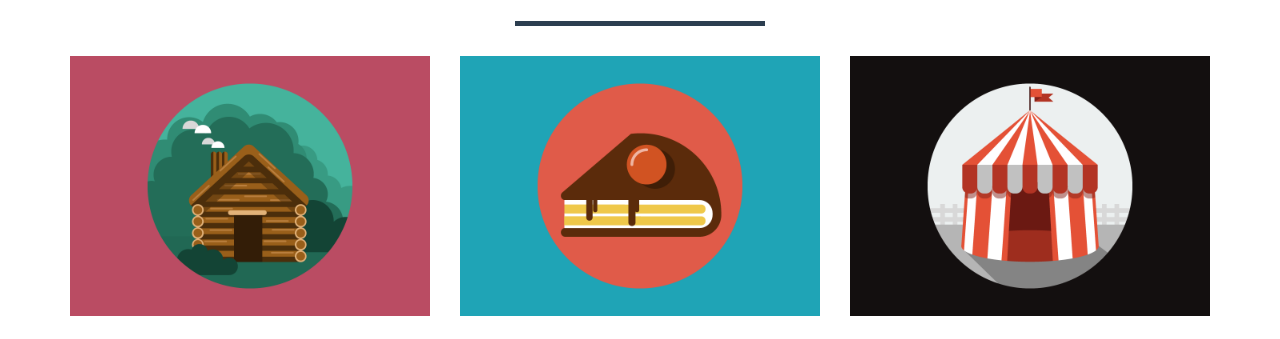
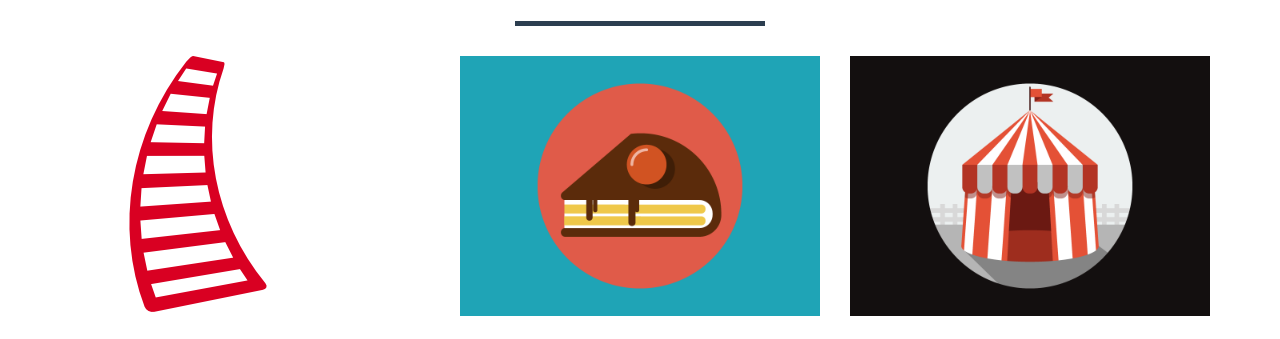
Before and after one commit to Li-Kevin/Li-Kevin.github.io, a website: page index.html in a window 1280 px wide. Shown: the part 613-952 px from the top of the page. Drawn offline with nearby package versions, Linux system fonts and the light colour scheme.

Commit message:
Update index.html - project img use rails
png

```diff
--- a/index.html
+++ b/index.html
@@ -105,7 +105,7 @@
                                 <i class="fa fa-search-plus fa-3x"></i>
                             </div>
                         </div>
-                        <img src="img/portfolio/cabin.png" class="img-responsive" alt="">
+                        <img src="img/portfolio/rails.png" class="img-responsive" alt="">
                     </a>
                 </div>
                 <div class="col-sm-4 portfolio-item">
@@ -321,7 +321,7 @@
                         <div class="modal-body">
                             <h2>Rails 相關作品</h2>
                             <hr class="star-primary">
-                            <img src="img/portfolio/rails.svg" class="img-responsive img-centered" alt="">
+                            <img src="img/portfolio/rails.png" class="img-responsive img-centered" alt="">
                             <p>Use this area of the page to describe your project. The icon above is part of a free icon set by <a href="https://sellfy.com/p/8Q9P/jV3VZ/">Flat Icons</a>. On their website, you can download their free set with 16 icons, or you can purchase the entire set with 146 icons for only $12!</p>
                             <ul class="list-inline item-details">
                                 <li>服務對象:
```
